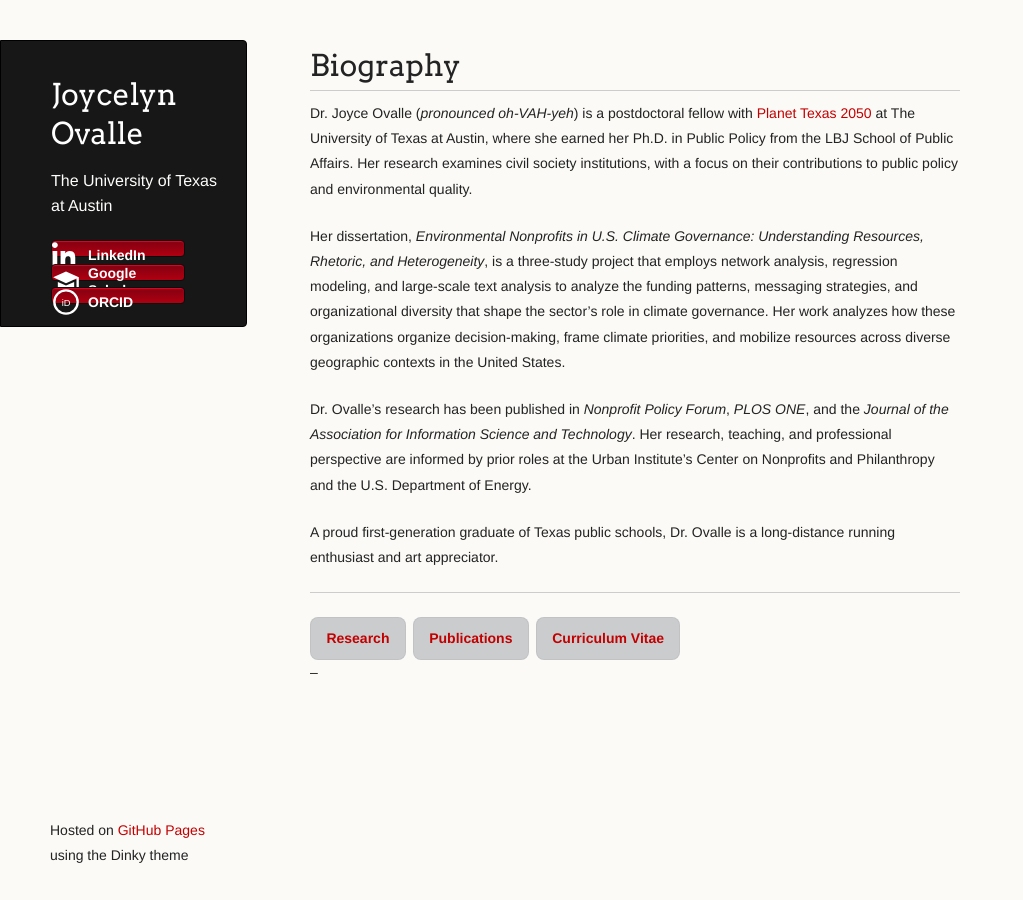
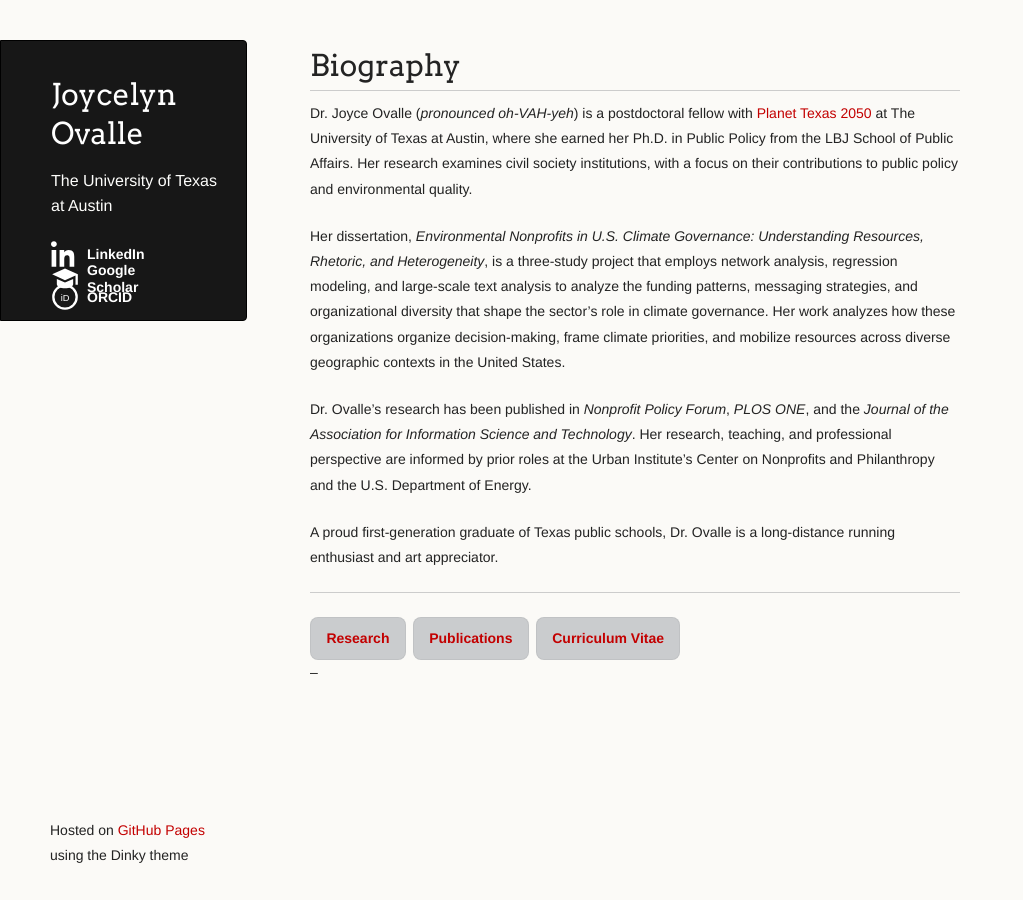
Before and after one commit to joyceovalle/j-ovalle, a Jekyll site: the page built from index.md, in a window 1280 px wide. Shown: the whole page, without its empty margins (0-1023 px from the left). Built offline with Jekyll 4.4.1, drawn with Linux system fonts in a browser that asks for light colours; our own code applies the rules of GitHub Pages for plain Markdown files.

Commit message:
Update style.scss

```diff
--- a/assets/css/style.scss
+++ b/assets/css/style.scss
@@ -1,72 +1,55 @@
 ---
 ---
 
-/* === Vertical icon list in Dinky header — remove red button styling === */
+/* === Kill Dinky's red button styles for the profile icon list AND keep vertical === */
+.wrapper > header .profile-links { margin-top: 0.5rem; }
 
-/* Space above the list (optional) */
-.wrapper > header .profile-links {
-  margin-top: 0.5rem;
-}
-
-/* Make the list vertical and remove bullets */
 .wrapper > header .profile-links .icon-list {
   list-style: none;
   margin: 0;
   padding: 0;
-
-  display: flex;
-  flex-direction: column;   /* vertical stack */
+  display: flex;           /* vertical stack */
+  flex-direction: column;
   gap: 0.4rem;
 }
 
-.wrapper > header .profile-links .icon-item {
+/* Make sure the LI itself has no background */
+.wrapper > header .profile-links .icon-list .icon-item {
   margin: 0;
   padding: 0;
-}
-
-/* 🔧 Hard reset: override Dinky's header <a> button styles */
-.wrapper > header .profile-links .icon-list a,
-.wrapper > header .profile-links .icon-list a:link,
-.wrapper > header .profile-links .icon-list a:visited {
   background: transparent !important;
   background-image: none !important;
   border: 0 !important;
   box-shadow: none !important;
+}
+
+/* Hard reset for any <a> in this list (Dinky styles header UL A) */
+.wrapper > header .profile-links .icon-list .icon-link,
+.wrapper > header .profile-links .icon-list .icon-link:link,
+.wrapper > header .profile-links .icon-list .icon-link:visited,
+.wrapper > header .profile-links .icon-list .icon-link:hover,
+.wrapper > header .profile-links .icon-list .icon-link:focus {
+  display: flex; align-items: center; gap: 0.5rem;
+  color: #fff; text-decoration: none; line-height: 1.2;
+
+  background: transparent !important;
+  background-image: none !important;
+  border: 0 !important;
+  box-shadow: none !important;
+  text-shadow: none !important;
   padding: 0 !important;
   margin: 0 !important;
-
-  display: flex;            /* icon + label in one row */
-  align-items: center;
-  gap: 0.5rem;
-
-  color: #fff;              /* readable on your blue header */
-  text-decoration: none;
-  line-height: 1.2;
+  border-radius: 0 !important;
 }
 
-/* Hover color only (no background) */
-.wrapper > header .profile-links .icon-list a:hover,
-.wrapper > header .profile-links .icon-list a:focus {
-  color: #e68523;           /* your accent */
-  background: transparent !important;
-}
+/* Icon sizing; SVG follows link color */
+.wrapper > header .profile-links .icon { display: inline-flex; width: 28px; height: 28px; }
+.wrapper > header .profile-links .icon svg { width: 28px; height: 28px; fill: currentColor; }
 
-/* Icon sizing (SVG inherits currentColor) */
-.wrapper > header .profile-links .icon {
-  display: inline-flex;
-  width: 28px;
-  height: 28px;
-}
-.wrapper > header .profile-links .icon svg {
-  width: 28px;
-  height: 28px;
-  fill: currentColor;
-}
-
-/* Label weight for clarity */
-.wrapper > header .profile-links .label {
-  font-weight: 600;
-}
+/* Label style + hover accent */
+.wrapper > header .profile-links .label { font-weight: 600; }
+.wrapper > header .profile-links .icon-link:hover,
+.wrapper > header .profile-links .icon-link:focus { color: #e68523; }
 
 
 
```
